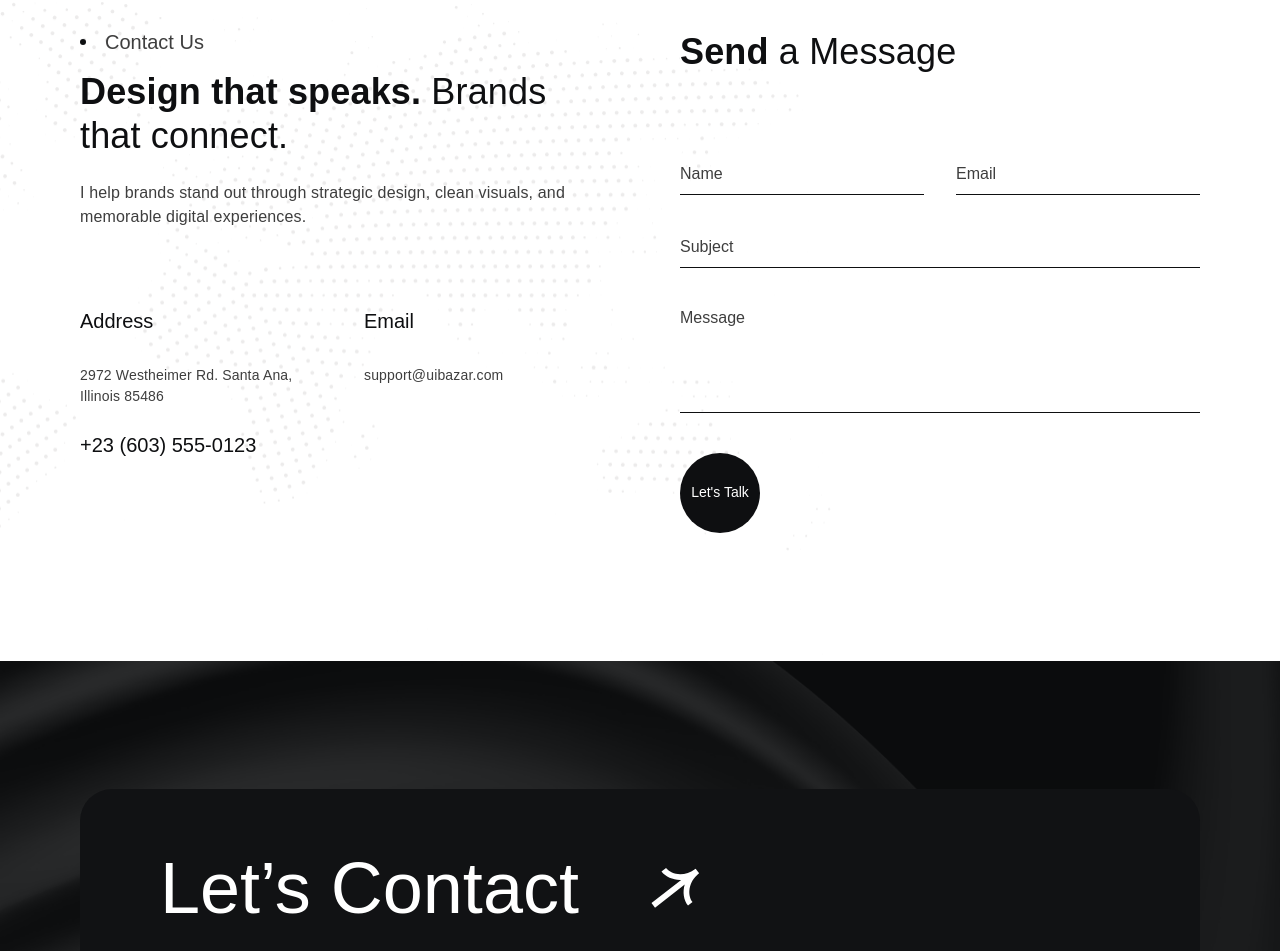
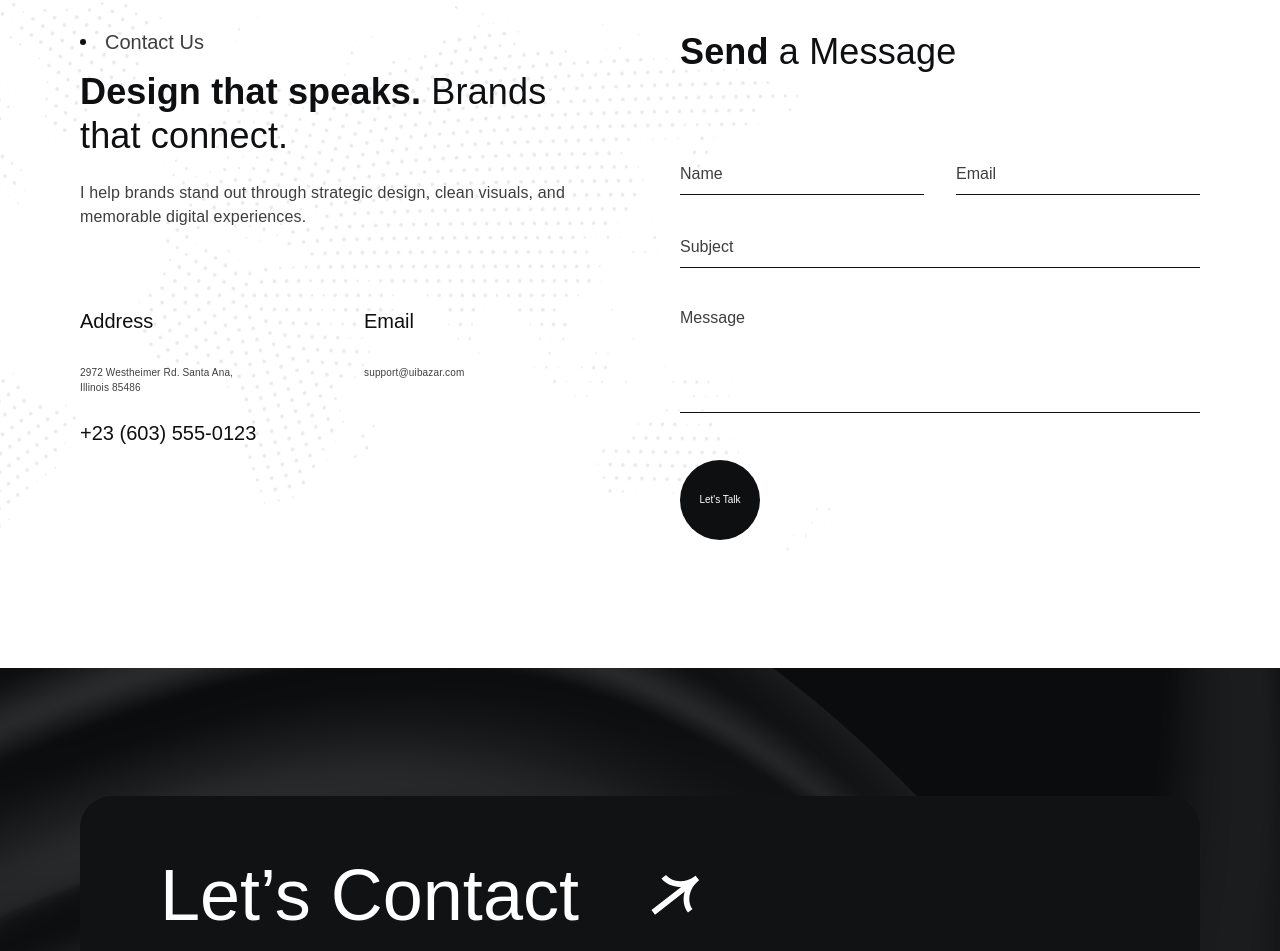
Before and after one commit to MdSaayed/bazarfolio, a React (Vite) app: page / in a window 1280 px wide. Shown: the part 8136-9087 px from the top of the page. Built offline with nearby package versions, Linux system fonts and the light colour scheme.

Commit message:
Added email js and sending message functionality

```diff
--- a/src/components/contact/ContactOne.jsx
+++ b/src/components/contact/ContactOne.jsx
@@ -1,27 +1,57 @@
-import React from "react";
+import React, { useState } from "react";
 import { Link } from "react-router-dom";
-import {Description, Subtitle} from "../../components"
+import { Description, Subtitle } from "../../components";
+import useEmailJS from "../../hooks/useEmailJS";
+import FormInput from "./FormInput";
 
 const ContactOne = () => {
+  const [formData, setFormData] = useState({ name: '', email: '', subject: '', message: '' });
+  const [errors, setErrors] = useState({});
+  const { sendEmail, isSending } = useEmailJS();
+
+  const handleChange = (e) => {
+    setFormData({ ...formData, [e.target.name]: e.target.value });
+  };
+
+  const validate = () => {
+    let tempErrors = {};
+    if (!formData.name) tempErrors.name = 'Name is required';
+    if (!formData.email) tempErrors.email = 'Email is required';
+    if (!formData.subject) tempErrors.subject = 'Subject is required';
+    if (!formData.message) tempErrors.message = 'Message is required';
+    setErrors(tempErrors);
+    return Object.keys(tempErrors).length === 0;
+  };
+
+  const handleSubmit = async (e) => {
+    e.preventDefault();
+    if (validate()) {
+      await sendEmail(formData);
+      setFormData({ name: '', email: '', subject: '', message: '' });
+    }
+  };
+
   return (
     <section id="contact">
       <div className="container bg-[url('/assets/images/contact-sec-bg.png')] bg-left-top bg-no-repeat">
         <div className="grid grid-cols-1 lg:grid-cols-2 gap-12 lg:gap-20 items-start">
+
           {/* Left Content */}
           <div>
-                {/* Subtitle */}
-            <Subtitle text='Contact Us' variant="black" styleClassName='text-dark-gray' />
+            <Subtitle text="Contact Us" variant="black" styleClassName="text-dark-gray" />
 
-            {/* Title */}
             <h2 className="text-blue-gray text-3xl sm:text-4xl max-w-lg font-semibold tracking-desc leading-primary mb-6">
-                <span className="">Design that speaks.</span>
+              <span>Design that speaks.</span>
               <span className="font-normal"> Brands that connect.</span>
             </h2>
 
-            {/* Description */}
-            <Description text="I help brands stand out through strategic design, clean visuals, and memorable digital experiences." textColor="text-dark-gray" styleClassName="tracking-desc" />
+            <Description
+              text="I help brands stand out through strategic design, clean visuals, and memorable digital experiences."
+              textColor="text-dark-gray"
+              styleClassName="tracking-desc"
+            />
 
-            <div className="grid sm:grid-cols-2 gap-10 md:gap-6 xl:gap-12 text-sm mt-20">
+            <div className="grid sm:grid-cols-2 gap-10 md:gap-6 xl:gap-12 text-[10px] mt-20">
               <div>
                 <h4 className="font-medium text-xl leading-primary text-blue-gray mb-8">Address</h4>
                 <p className="text-dark-gray leading-normal tracking-desc">
@@ -33,7 +63,9 @@ const ContactOne = () => {
               </div>
               <div>
                 <h4 className="font-medium text-xl leading-primary text-blue-gray mb-8">Email</h4>
-                    <p className="text-dark-gray leading-normal tracking-desc">support@uibazar.com</p>
+                <p className="text-dark-gray leading-normal tracking-desc">
+                  support@uibazar.com
+                </p>
               </div>
             </div>
           </div>
@@ -43,37 +75,53 @@ const ContactOne = () => {
             <h3 className="text-blue-gray text-3xl sm:text-4xl font-semibold tracking-desc leading-primary mb-20">
               Send <span className="font-normal"> a Message</span>
             </h3>
-            <form className="grid grid-cols-1 sm:grid-cols-2 gap-8">
-                <input
-                type="text"
+
+            <form onSubmit={handleSubmit} className="grid grid-cols-1 sm:grid-cols-2 gap-8">
+              <FormInput
+                name="name"
+                value={formData.name}
+                onChange={handleChange}
                 placeholder="Name"
-                className="border-b border-blue-gray p-2 placeholder:text-base placeholder:text-dark-gray placeholder:leading-primary pl-0 outline-none col-span-2 md:col-span-1"
+                error={errors.name}
+                colSpan="col-span-2 md:col-span-1"
               />
-                <input
+              <FormInput
+                name="email"
                 type="email"
+                value={formData.email}
+                onChange={handleChange}
                 placeholder="Email"
-                className="border-b border-blue-gray p-2 placeholder:text-base placeholder:text-dark-gray placeholder:leading-primary pl-0 outline-none col-span-2 md:col-span-1"
+                error={errors.email}
+                colSpan="col-span-2 md:col-span-1"
               />
-                <input
-                type="text"
+              <FormInput
+                name="subject"
+                value={formData.subject}
+                onChange={handleChange}
                 placeholder="Subject"
-                className="border-b border-blue-gray p-2 placeholder:text-base placeholder:text-dark-gray placeholder:leading-primary pl-0 outline-none col-span-2"
+                error={errors.subject}
+                colSpan="col-span-2"
               />
-                <textarea
-                rows="4"
+              <FormInput
+                name="message"
+                value={formData.message}
+                onChange={handleChange}
                 placeholder="Message"
-                className="border-b border-blue-gray p-2 placeholder:text-base placeholder:text-dark-gray placeholder:leading-primary pl-0 outline-none col-span-2 resize-none"
+                error={errors.message}
+                isTextArea
+                rows={4}
+                colSpan="col-span-2"
               />
               <button
                 type="submit"
-                    className="bg-blue-gray w-20 h-20 rounded-full text-white text-sm font-medium leading-primary p-2 mt-2 col-span-2
+                className="bg-blue-gray w-20 h-20 rounded-full text-white text-[10px] font-medium leading-primary p-2 mt-2 col-span-2
                   transition-transform duration-300 transform hover:scale-95 hover:shadow-lg cursor-pointer"
               >
-                    Let's Talk
+                {isSending ? 'Sending...' : "Let's Talk"}
               </button>
-
             </form>
           </div>
+
         </div>
       </div>
     </section>
--- /dev/null
+++ b/src/components/contact/FormInput.jsx
@@ -0,0 +1,43 @@
+import React from "react";
+
+const FormInput = ({
+    type = "text",
+    name,
+    value,
+    onChange,
+    placeholder,
+    error,
+    colSpan,
+    isTextArea = false,
+    rows = 4,
+    }) => {
+    const baseClasses =
+        "w-full border-b border-blue-gray p-2 placeholder:text-base placeholder:text-dark-gray placeholder:leading-primary pl-0 outline-none";
+
+    return (
+        <div className={colSpan}>
+        {isTextArea ? (
+            <textarea
+            name={name}
+            value={value}
+            onChange={onChange}
+            placeholder={placeholder}
+            rows={rows}
+            className={`${baseClasses} resize-none`}
+            />
+        ) : (
+            <input
+            type={type}
+            name={name}
+            value={value}
+            onChange={onChange}
+            placeholder={placeholder}
+            className={baseClasses}
+            />
+        )}
+        {error && <p className="text-red-500 text-[10px] mt-1">{error}</p>}
+        </div>
+    );
+};
+
+export default FormInput;
--- a/src/hooks/useEmailJS.jsx
+++ b/src/hooks/useEmailJS.jsx
@@ -1,5 +1,5 @@
 import { useState } from 'react';
-import emailjs from 'emailjs-com';
+import emailjs from '@emailjs/browser';
 import Swal from 'sweetalert2';
 
 // Custom hook to handle sending emails using EmailJS
```
Also changed, not shown: 1 other file (tests, documents, lock files or other folders). Lines whose indentation alone changed are shown as unchanged.
